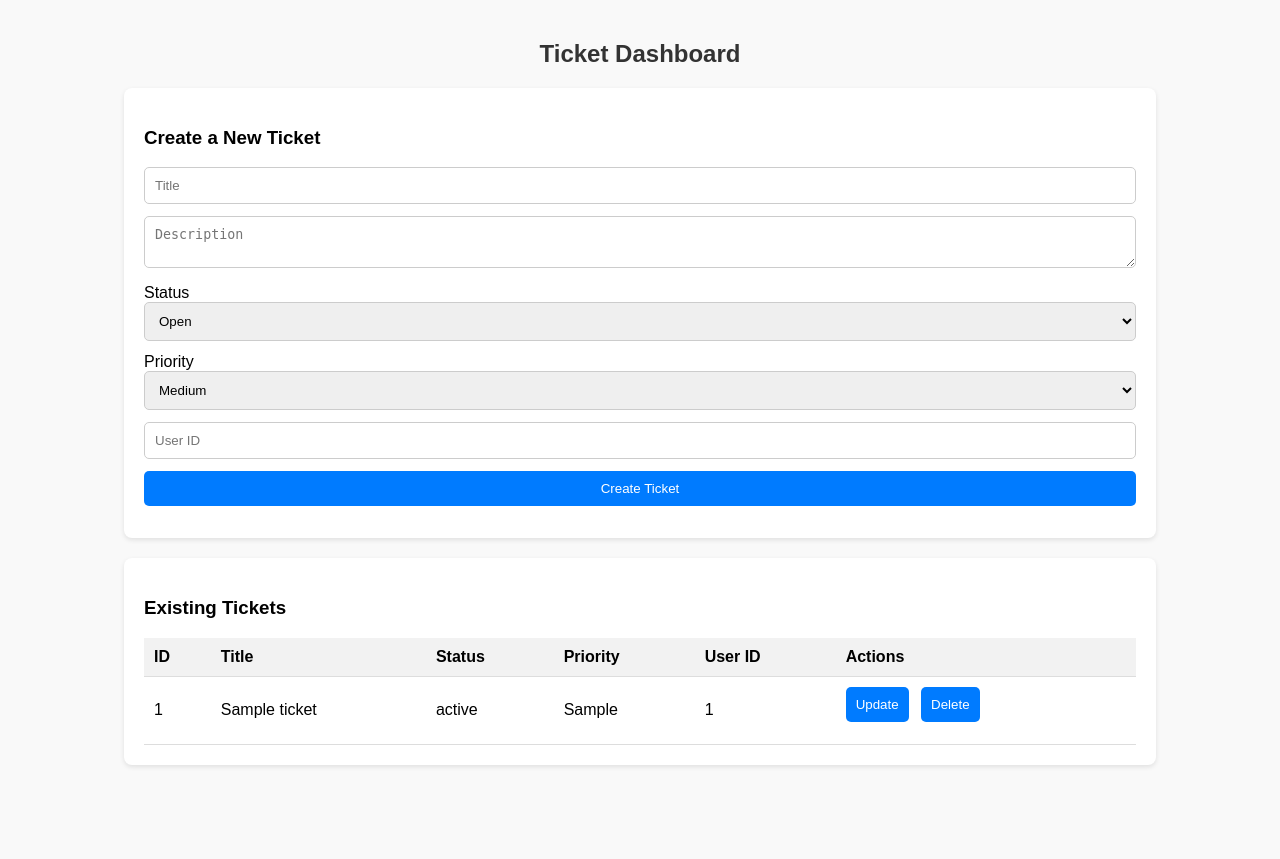
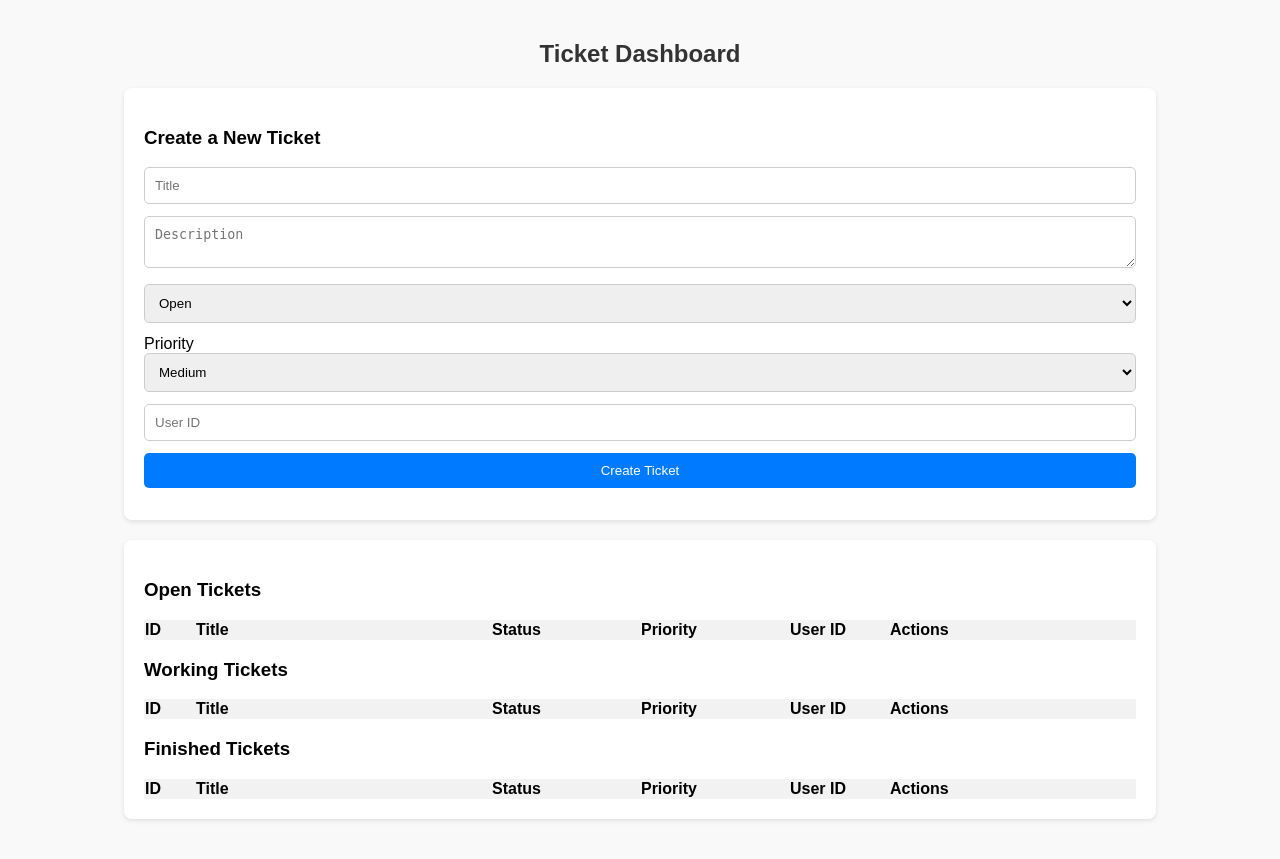
Before and after one commit to Kool-aid1/service-track, a Flask app: page /tickets in a window 1280 px wide. Before the commit the page ends 767 px from the top, so only its background shows below. Run offline with Flask 3, Linux system fonts and the light colour scheme; tables that the repository leaves empty hold one stand-in row (values such as "Sample post"); lists and menus that the app fills with data are empty.

Commit message:
fixed update UI

```diff
--- a/backend/app.py
+++ b/backend/app.py
@@ -84,8 +84,15 @@
 # UI Route
 @app.route('/tickets')
 def ticket_table():
-    tickets = Ticket.query.order_by(Ticket.timestamp.desc()).all()
-    return render_template('ticket_table.html', tickets=tickets)
+    open_tickets = Ticket.query.filter_by(status='open').all()
+    working_tickets = Ticket.query.filter_by(status='working').all()
+    finished_tickets = Ticket.query.filter_by(status='finished').all()
+    return render_template(
+        'ticket_table.html',
+        open_tickets=open_tickets,
+        working_tickets=working_tickets,
+        finished_tickets=finished_tickets
+    )
 
 # Register Blueprints
 app.register_blueprint(ticket_bp, url_prefix='/api/tickets')
--- a/backend/templates/ticket_table.html
+++ b/backend/templates/ticket_table.html
@@ -44,13 +44,18 @@
       }
       table {
         width: 100%;
+        table-layout: fixed;
         border-collapse: collapse;
       }
       th,
       td {
-        padding: 10px;
         text-align: left;
-        border-bottom: 1px solid #ddd;
+        white-space: nowrap;
+      }
+      td {
+        word-wrap: break-word;
+        overflow-wrap: break-word;
+        vertical-align: middle;
       }
       th {
         background-color: #f2f2f2;
@@ -58,6 +63,36 @@
       .actions button {
         width: auto;
         margin-right: 8px;
+      }
+      th:nth-child(1),
+      td:nth-child(1) {
+        width: 5%; /* ID */
+      }
+
+      th:nth-child(2),
+      td:nth-child(2) {
+        width: 30%; /* Title */
+      }
+
+      th:nth-child(3),
+      td:nth-child(3) {
+        width: 15%; /* Status */
+      }
+
+      th:nth-child(4),
+      td:nth-child(4) {
+        width: 15%; /* Priority */
+      }
+
+      th:nth-child(5),
+      td:nth-child(5) {
+        width: 10%; /* User ID */
+      }
+
+      th:nth-child(6),
+      td:nth-child(6) {
+        width: 25%; /* Actions */
+        white-space: nowrap;
       }
     </style>
   </head>
@@ -73,11 +108,10 @@
           placeholder="Description"
           required
         ></textarea>
-        <label for="status">Status</label>
         <select id="status">
           <option value="open">Open</option>
-          <option value="in_progress">In Progress</option>
-          <option value="closed">Closed</option>
+          <option value="working">Working</option>
+          <option value="finished">Finished</option>
         </select>
         <label for="priority">Priority</label>
         <select id="priority">
@@ -91,7 +125,7 @@
     </div>
 
     <div class="table-container">
-      <h3>Existing Tickets</h3>
+      <h3>Open Tickets</h3>
       <table>
         <thead>
           <tr>
@@ -103,19 +137,82 @@
             <th>Actions</th>
           </tr>
         </thead>
+
         <tbody>
-          {% for ticket in tickets %}
-          <tr>
+          {% for ticket in open_tickets %}
+          <tr data-id="{{ ticket.id }}">
             <td>{{ ticket.id }}</td>
-            <td>{{ ticket.title }}</td>
-            <td>{{ ticket.status }}</td>
-            <td>{{ ticket.priority }}</td>
+            <td class="title">{{ ticket.title }}</td>
+            <td class="status">{{ ticket.status|title }}</td>
+            <td class="priority">{{ ticket.priority|title }}</td>
             <td>{{ ticket.user_id }}</td>
             <td class="actions">
               <button onclick="updateTicket({{ ticket.id }})">Update</button>
               <button onclick="deleteTicket({{ ticket.id }})">Delete</button>
             </td>
           </tr>
+          {% endfor %}
+        </tbody>
+      </table>
+
+      <h3>Working Tickets</h3>
+      <table>
+        <thead>
+          <tr>
+            <th>ID</th>
+            <th>Title</th>
+            <th>Status</th>
+            <th>Priority</th>
+            <th>User ID</th>
+            <th>Actions</th>
+          </tr>
+        </thead>
+
+        <tbody>
+          {% for ticket in working_tickets %}
+          <tr data-id="{{ ticket.id }}">
+            <td>{{ ticket.id }}</td>
+            <td class="title">{{ ticket.title }}</td>
+            <td class="status">{{ ticket.status|title }}</td>
+            <td class="priority">{{ ticket.priority|title }}</td>
+            <td>{{ ticket.user_id }}</td>
+            <td class="actions">
+              <button onclick="updateTicket({{ ticket.id }})">Update</button>
+              <button onclick="deleteTicket({{ ticket.id }})">Delete</button>
+            </td>
+          </tr>
+
+          {% endfor %}
+        </tbody>
+      </table>
+
+      <h3>Finished Tickets</h3>
+      <table>
+        <thead>
+          <tr>
+            <th>ID</th>
+            <th>Title</th>
+            <th>Status</th>
+            <th>Priority</th>
+            <th>User ID</th>
+            <th>Actions</th>
+          </tr>
+        </thead>
+
+        <tbody>
+          {% for ticket in finished_tickets %}
+          <tr data-id="{{ ticket.id }}">
+            <td>{{ ticket.id }}</td>
+            <td class="title">{{ ticket.title }}</td>
+            <td class="status">{{ ticket.status|title }}</td>
+            <td class="priority">{{ ticket.priority|title }}</td>
+            <td>{{ ticket.user_id }}</td>
+            <td class="actions">
+              <button onclick="updateTicket({{ ticket.id }})">Update</button>
+              <button onclick="deleteTicket({{ ticket.id }})">Delete</button>
+            </td>
+          </tr>
+
           {% endfor %}
         </tbody>
       </table>
@@ -157,23 +254,77 @@
       }
 
       function updateTicket(id) {
-        const newTitle = prompt("Enter new title:");
-        const newStatus = prompt(
-          "Enter new status (open, in_progress, closed):"
-        );
-        const newPriority = prompt("Enter new priority (low, medium, high):");
+        // Get current values
+        const row = document.querySelector(`tr[data-id="${id}"]`);
+        const currentTitle = row.querySelector(".title").innerText.trim();
+        const currentStatus = row
+          .querySelector(".status")
+          .innerText.toLowerCase();
+        const currentPriority = row
+          .querySelector(".priority")
+          .innerText.toLowerCase();
+
+        const formHtml = `
+          <div id="updateModal" style="
+            position: fixed; top: 0; left: 0; width: 100%; height: 100%;
+            background-color: rgba(0,0,0,0.5); display: flex;
+            align-items: center; justify-content: center; z-index: 9999;">
+            <div style="background: white; padding: 20px; border-radius: 8px; width: 300px;">
+              <h3>Update Ticket</h3>
+              <label>Title</label>
+              <input id="newTitle" value="${currentTitle}" style="width: 100%; margin-bottom: 10px;" />
+              <label>Status</label>
+              <select id="newStatus" style="width: 100%; margin-bottom: 10px;">
+                <option value="open" ${
+                  currentStatus === "open" ? "selected" : ""
+                }>Open</option>
+                <option value="working" ${
+                  currentStatus === "working" ? "selected" : ""
+                }>Working</option>
+                <option value="finished" ${
+                  currentStatus === "finished" ? "selected" : ""
+                }>Finished</option>
+              </select>
+              <label>Priority</label>
+              <select id="newPriority" style="width: 100%; margin-bottom: 10px;">
+                <option value="low" ${
+                  currentPriority === "low" ? "selected" : ""
+                }>Low</option>
+                <option value="medium" ${
+                  currentPriority === "medium" ? "selected" : ""
+                }>Medium</option>
+                <option value="high" ${
+                  currentPriority === "high" ? "selected" : ""
+                }>High</option>
+              </select>
+              <button onclick="submitUpdate(${id})" style="margin-right: 10px;">Save</button>
+              <button onclick="closeModal()">Cancel</button>
+            </div>
+          </div>
+        `;
+
+        document.body.insertAdjacentHTML("beforeend", formHtml);
+      }
+
+      function closeModal() {
+        const modal = document.getElementById("updateModal");
+        if (modal) modal.remove();
+      }
+
+      function submitUpdate(id) {
+        const title = document.getElementById("newTitle").value;
+        const status = document.getElementById("newStatus").value;
+        const priority = document.getElementById("newPriority").value;
+
         fetch(`/api/tickets/${id}`, {
           method: "PUT",
           headers: { "Content-Type": "application/json" },
-          body: JSON.stringify({
-            title: newTitle,
-            status: newStatus,
-            priority: newPriority,
-          }),
+          body: JSON.stringify({ title, status, priority }),
         })
           .then((res) => res.json())
           .then((data) => {
             alert(data.message);
+            closeModal();
             window.location.reload();
           });
       }
```
